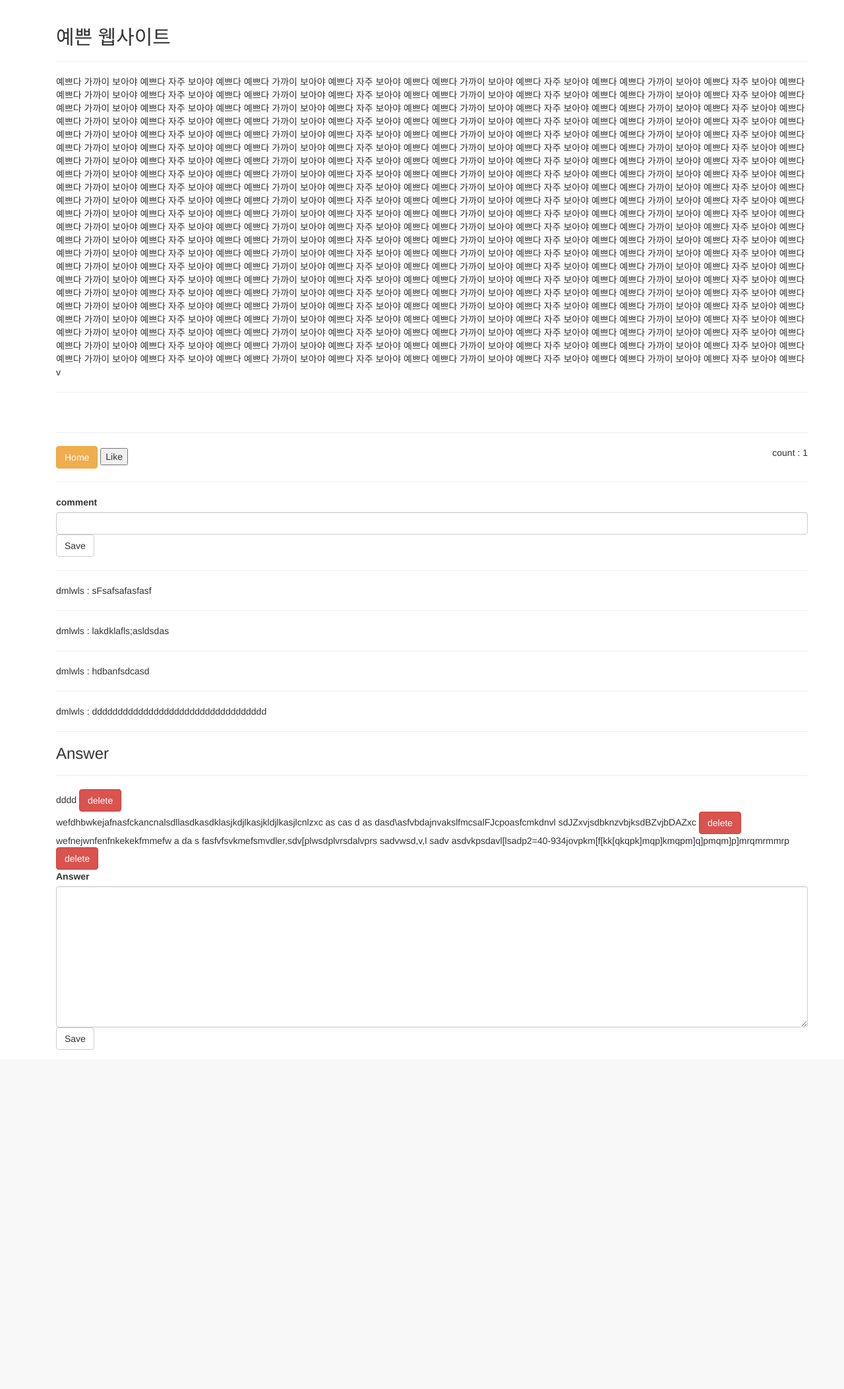
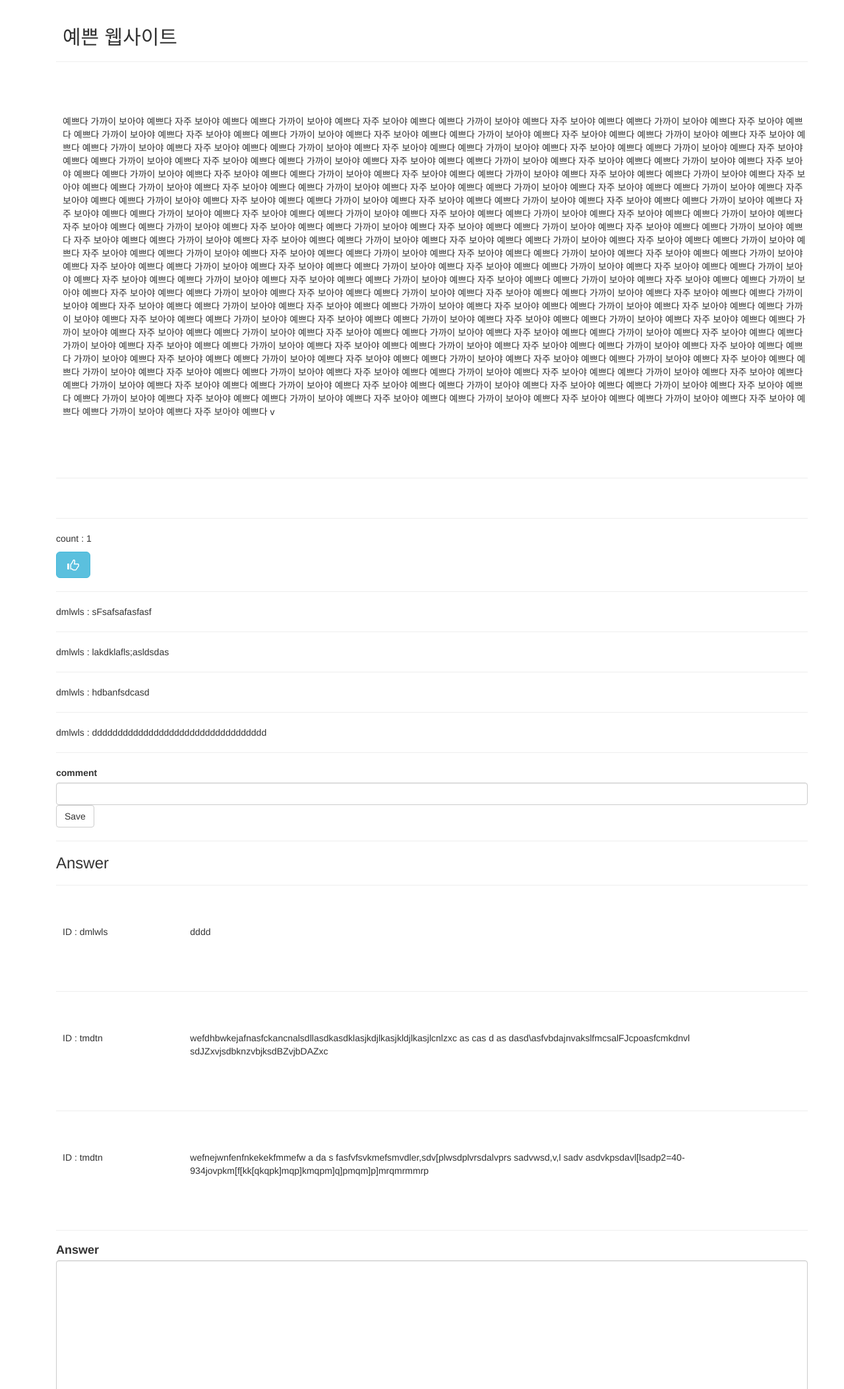
Before and after one commit to hufstest/HufsIME, a Django app: page /users/show/25/ in a window 1280 px wide. Shown: the part 51-2156 px from the top of the page at 66% size. Before the commit the page ends 1642 px from the top, so only its background shows below. Run offline with Django 3.2, Linux system fonts and the light colour scheme; data comes from the database, SQL or seed files in the repository; both versions use the stored data as it was after the commit; data that the repository does not hold is empty; parts of the project's set-up code (start-up, migrations or seed data) failed here and were passed over; some libraries are stand-ins or nearby versions.

Commit message:
front update

```diff
--- a/new/users/templates/single_article.html
+++ b/new/users/templates/single_article.html
@@ -2,23 +2,28 @@
 <head>
     {% extends 'nav.html' %}
 {% load static %}
+    <meta charset="UTF-8" name="viewport" content="width=device-width"/>
+    <meta name="viewport" content="width=device-width, initial-scale=1">
     <link rel="stylesheet" href="https://maxcdn.bootstrapcdn.com/bootstrap/3.4.0/css/bootstrap.min.css">
-
+    <link rel="stylesheet" href="https://maxcdn.bootstrapcdn.com/bootstrap/3.4.0/css/bootstrap.min.css">
+    <script src="https://ajax.googleapis.com/ajax/libs/jquery/3.4.0/jquery.min.js"></script>
+    <script src="https://maxcdn.bootstrapcdn.com/bootstrap/3.4.0/js/bootstrap.min.js"></script>
     <script src="https://ajax.googleapis.com/ajax/libs/jquery/3.4.0/jquery.min.js"></script>
     <script src="https://maxcdn.bootstrapcdn.com/bootstrap/3.4.0/js/bootstrap.min.js"></script>
 
-    <meta charset="UTF-8" name="viewport" content="width=device-width"/>
+
 </head>
 
 <body>
 {% block content %}
+
 <div class="container">
     <div class="article">
-        <div class="section">
+        <div class="section" style = "padding-left:10px;">
             <h2>{{article.title}}</h2>
         </div>
         <hr>
-        <div class="section">
+        <div class="section" style = "padding-top:60px;padding-bottom:60px;padding-left:10px;">
             <p>{{article.content}}</p>
         </div>
     </div>
@@ -32,18 +37,25 @@
     <hr>
 
     <div class="section">
-        <a class="btn btn-warning " href = {% url 'home' %}>Home</a>
         {% if article.user.id == user.id %}
-        <a class="btn btn-info" href ="{%url 'update_article' article.id %}" >Update  </a>
-        <a class="btn btn-danger" href="{%url 'delete_article' article.id %}">Delete</a>
+        <a class="btn btn-danger pull-right" href="{%url 'delete_article' article.id %}">Delete</a>
+        <a class="btn btn-info pull-right" href ="{%url 'update_article' article.id %}" >Update  </a>
+
         {% endif %}
-
-        <input type="button" class="like" name="{{ article.id }}" value="Like">
-        <div class=" pull-right">
-            <p id="count{{ article.id }}">count : {{ article.like_count}}</p>
-        </div><br>
+        <p id="count{{ article.id }}"> count : {{ article.like_count}} </p>
+        <button class="like btn btn-info btn-lg " name="{{ article.id }}"><span class="glyphicon glyphicon-thumbs-up"></span> </button>
     </div>
     <hr>
+
+
+    {% for comment in comments %}
+        {{comment.user}} : {{comment.comment_text}}
+    {% if comment.user.id == user.id %}
+        <a class="btn btn-danger pull-right" href="{%url 'delete_comment' comment.id %}">delete</a>
+    {% endif%}
+    <br>
+    <hr>
+    {% endfor %}
 
     <form method="POST">
         {% csrf_token %}
@@ -53,22 +65,26 @@
         <button class="btn btn-default" type="submit">Save</button>
     </form>
     <hr>
-    {% for comment in comments %}
-        {{comment.user}} : {{comment.comment_text}}
-    {% if comment.user.id == user.id %}
-        <a class="btn btn-danger" href="{%url 'delete_comment' comment.id %}">delete</a>
-    {% endif%}
-    <br/>
-    <hr/>
-    {% endfor %}
+
     <h3>Answer</h3><hr>
-    {% for answer in answers %}
-        {{answer.answer_text}}
-        <a class="btn btn-danger" href="{%url 'delete_answer' answer.id %}">delete</a><br/>
-    {% endfor %}
+        {% for answer in answers %}
+            <div class="section" style = "padding-top:40px;padding-bottom:40px;padding-left:10px;">
+                <div class="row">
+                    <div class="col-sm-2"> ID : {{answer.user}}</div>
+                    <div class="col-sm-10">{{answer.answer_text}}</div>
+                 </div>
+            </div>
+        {% if answer.user.id == user.id %}
+            <a class="btn btn-danger pull-right" href="{%url 'delete_answer' answer.id %}">delete</a><br>
+        {% endif%}
+        <br>
+        <hr>
+
+        {% endfor %}
+
     <form method="POST">
     {% csrf_token %}
-        <label>Answer</label>  {{ answerform.answer_text}}
+       <h4> <label>Answer</label>  {{ answerform.answer_text}} </h4>
         <input type="hidden" id="user" name="user" value="{{user.id}}">
         <input type="hidden" id="article" name="article" value="{{article.id}}">
         <button class="btn btn-default" type="submit">Save</button>
```
Also changed, not shown: new/db.sqlite3.
